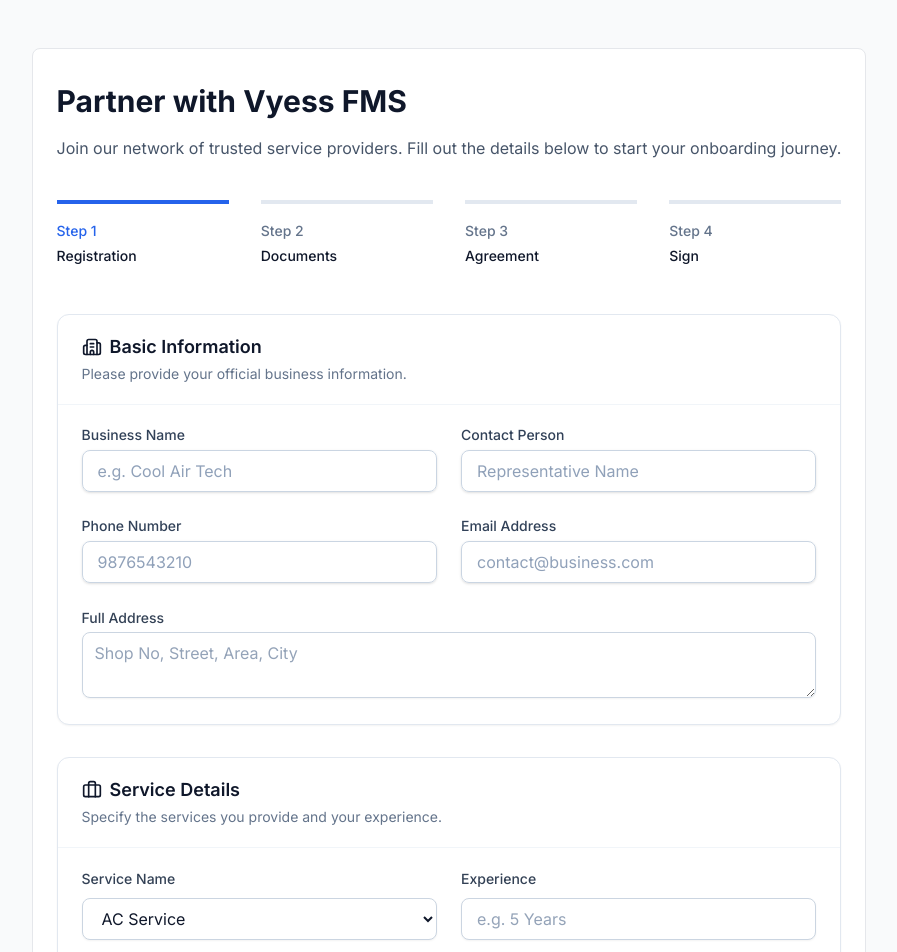
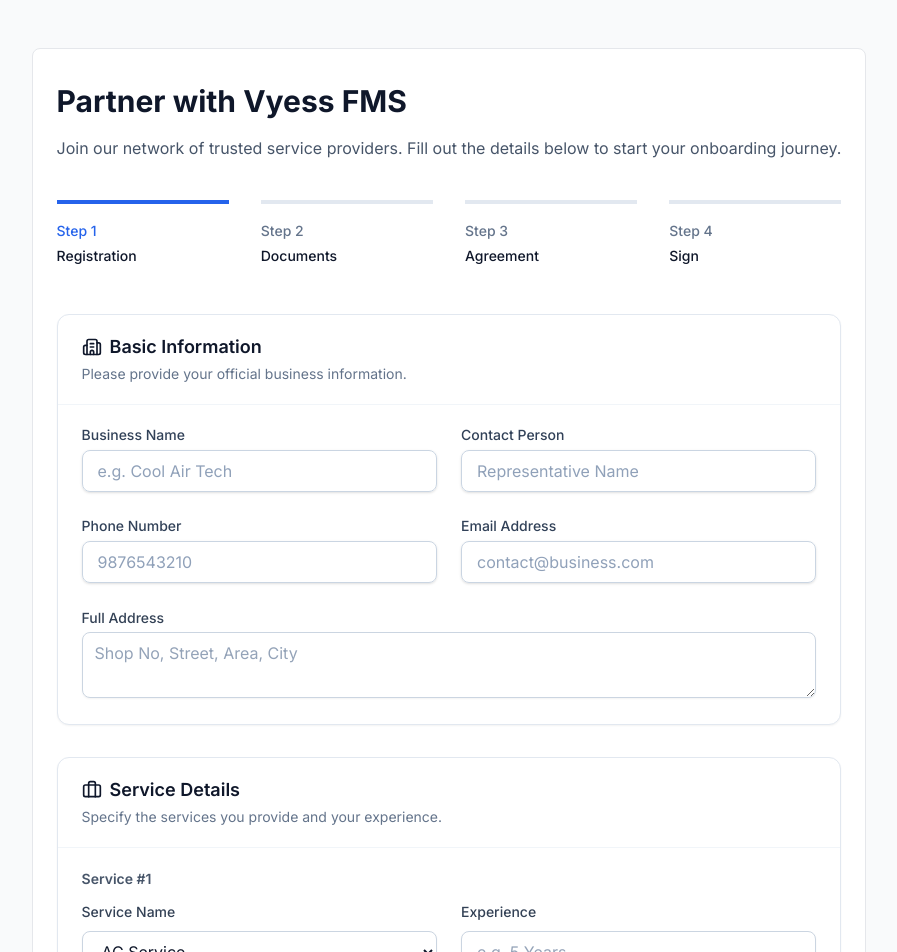
Before and after one commit to cx-code-11/vyes, a React (Vite) app in the folder frontend/: page /register in a window 1280 px wide. Shown: the top 952 px of the page, without its empty margins (191-1088 px from the left). Built offline with nearby package versions, Linux system fonts and the light colour scheme; no server answers; a web font is replaced by a local one.

Commit message:
Add delete button for dynamic service rows in VendorRegistration

```diff
--- a/frontend/src/website/pages/VendorRegistration.jsx
+++ b/frontend/src/website/pages/VendorRegistration.jsx
@@ -5,7 +5,7 @@
 import { Input } from '../components/ui/Input';
 import { Button } from '../components/ui/Button';
 import { StepIndicator } from '../components/StepIndicator';
-import { Building2, Briefcase, CreditCard, Shield, Plus } from 'lucide-react';
+import { Building2, Briefcase, CreditCard, Shield, Plus, Trash2 } from 'lucide-react';
 
 import styles from './styles/vendorRegistration.module.css';
 
@@ -75,6 +75,17 @@
                 service.id === id ? { ...service, [field]: value } : service
             )
         );
+    };
+
+    const handleRemoveService = (id) => {
+        if (services.length > 1) {
+            setServices(services.filter((service) => service.id !== id));
+
+            // Clean up errors related to this index if any
+            const updatedErrors = { ...errors };
+            // Since filter changes indexing of subsequent items, we reset the errors to prevent mismatch
+            setErrors({});
+        }
     };
 
     const handleSubmit = async (e) => {
@@ -291,6 +302,19 @@
                                 <div className={styles.serviceList}>
                                     {services.map((service, index) => (
                                         <div key={service.id} className={index > 0 ? styles.serviceDivider : ""}>
+                                            <div className={styles.serviceItemHeader}>
+                                                <span className={styles.serviceItemTitle}>Service #{index + 1}</span>
+                                                {services.length > 1 && (
+                                                    <button
+                                                        type="button"
+                                                        onClick={() => handleRemoveService(service.id)}
+                                                        className={styles.removeServiceBtn}
+                                                        aria-label="Remove Service"
+                                                    >
+                                                        <Trash2 className={styles.removeIcon} />
+                                                    </button>
+                                                )}
+                                            </div>
                                             <div className={styles.grid2Col}>
 
                                                 <div>
--- a/frontend/src/website/pages/styles/vendorRegistration.module.css
+++ b/frontend/src/website/pages/styles/vendorRegistration.module.css
@@ -206,3 +206,39 @@
   padding-top: 1.5rem; /* pt-6 */
   margin-top: 1.5rem; /* mt-6 */
 }
+
+.serviceItemHeader {
+  display: flex;
+  justify-content: space-between;
+  align-items: center;
+  margin-bottom: 12px;
+}
+
+.serviceItemTitle {
+  font-size: 0.875rem;
+  font-weight: 600;
+  color: #475569;
+}
+
+.removeServiceBtn {
+  background: transparent;
+  border: none;
+  color: #ef4444;
+  padding: 6px;
+  border-radius: 0.375rem;
+  cursor: pointer;
+  display: inline-flex;
+  align-items: center;
+  justify-content: center;
+  transition: all 0.2s ease;
+}
+
+.removeServiceBtn:hover {
+  background-color: #fee2e2;
+  color: #dc2626;
+}
+
+.removeIcon {
+  width: 1.125rem;
+  height: 1.125rem;
+}
```
